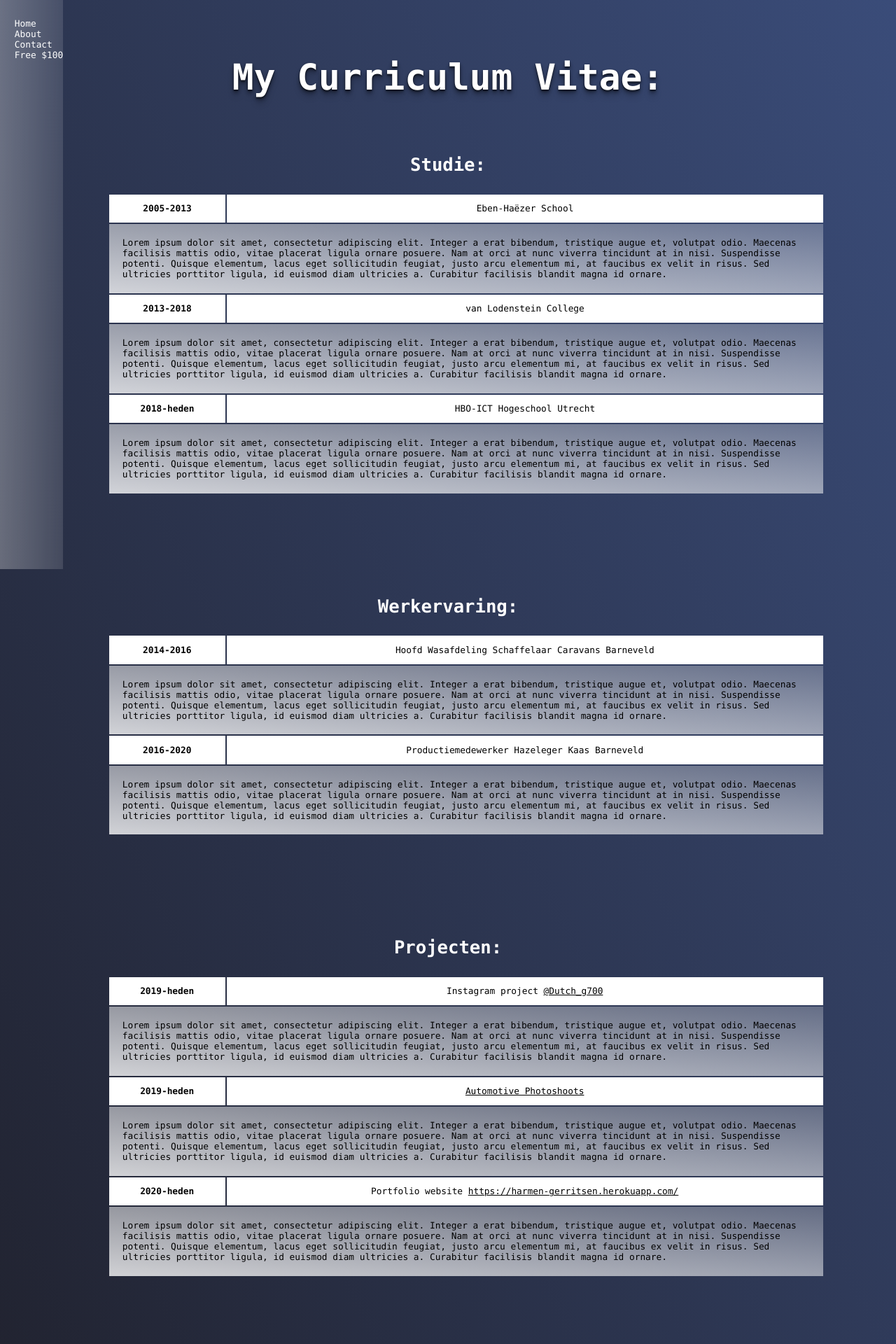
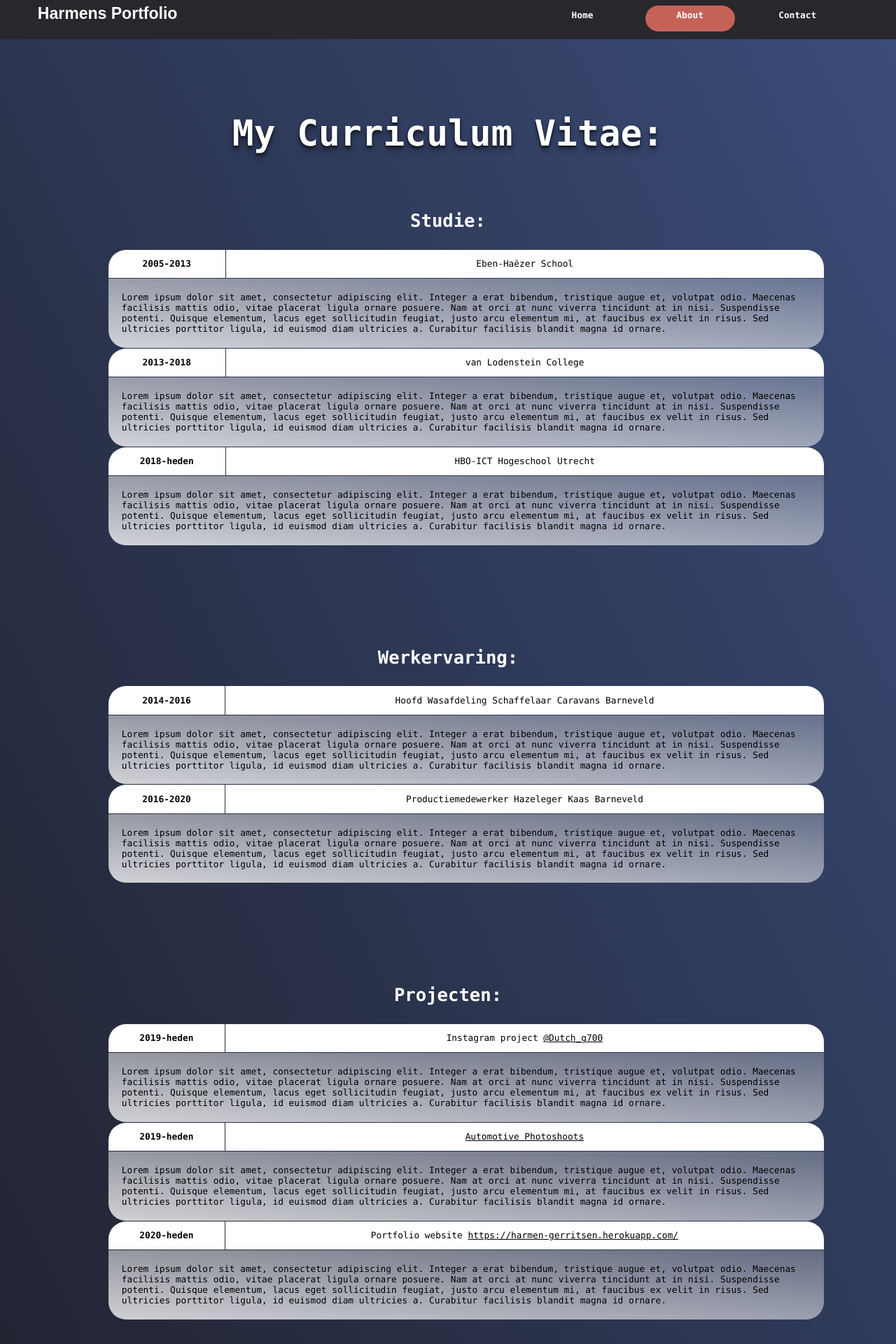
Before and after one commit to HarmenGerritsen/portfolio2, a Flask app: page /about in a window 1280 px wide. Shown: the top 1920 px of the page at 70% size. Run offline with Flask 2, Linux system fonts and the light colour scheme.

Commit message:
vertical to horizontal navbar

```diff
--- a/app.py
+++ b/app.py
@@ -1,6 +1,7 @@
 from flask import Flask, render_template
+from flask_cors import CORS
 app = Flask(__name__)
-
+CORS(app)
 
 @app.route('/')
 def hello():
@@ -17,14 +18,8 @@ def contact():
     return render_template("contact.html")
 
 
-@app.route('/form')
-def form():
-    return render_template("form.html")
-
-
 @app.errorhandler(404)
 def page_not_found(e):
-    # note that we set the 404 status explicitly
     return render_template('page-not-found.html'), 404
 
 
--- a/static/about.css
+++ b/static/about.css
@@ -2,7 +2,7 @@ h2 {
     font-size: 4vw;
     font-weight: bold;
     margin-bottom: 10vh;
-    margin-top: 10vh;
+    margin-top: 20vh;
     display: block;
     text-align: center;
     text-shadow: 0 3px 0.5px rgba(0,0,0,.1),
@@ -25,15 +25,15 @@ table {
     width: 80vw;
     color: black;
     padding-bottom: 10vh;
+    border-collapse: separate;
+    border-spacing: 0.2vh;
 }
 .info-title {
     background-color: #ffffff;
     padding: 1vw;
     text-align: center;
     width: 60vw;
-}
-.info-title:hover {
-    background-color: #f7f7f7;
+    border-top-right-radius: 25px;
 }
 .tab {
     font-weight: bold;
@@ -42,6 +42,7 @@ table {
     text-align: center;
     vertical-align: top;
     padding: 1vw;
+    border-top-left-radius: 25px;
 }
 .tab, .info-title {
     font-size: 1vw;
@@ -54,6 +55,8 @@ table {
     background-image: linear-gradient(to top right, rgba(255, 255, 255, 0.788), rgba(255, 255, 255, 0.253));
     column-span: 0;
     font-size: 1vw;
+    border-bottom-left-radius: 25px;
+    border-bottom-right-radius: 25px;
 }
 a {
     color: black;
@@ -62,46 +65,53 @@ a:hover {
     color: salmon;
 }
 
-/*menu sidebar*/
+/*nav top*/
 
-.navbar {
-    height: 100%;
-    width: 7vw;
-    background-image: linear-gradient(to right,rgba(255, 255, 255, 0.3),rgba(255, 255, 255, 0.13));
+#navtop {
+    width: 100%;
+    height: 7vh;
+    top: 0;
+    position: fixed;
+    background-color: rgb(39, 39, 44);
+}
+.navbutton {
+    font-size: 1vw;
+    width: 10vw;
+    color: rgb(255, 255, 255);
+    text-decoration: none;
     float: left;
-    position: fixed;
-    padding-top: 1vw;
-    top: 0;
+    text-align: center;
+    background-color: rgb(255, 255, 255, 0);
+    padding: 0.5vw 0;
+    margin: 1vh 1vw;
+    height: 3vh;
+    border-radius: 25px;
 }
-ul {
-    list-style-type: none;
-    position: fixed;
-    font-size: 1vw;
-    margin-left: -1.5vw;
-    margin-right: auto;
-}
-li {
-    text-align: left;
-}
-.menu {
-    text-decoration: none;
+.navbutton:hover {
+    background-color: rgb(74, 74, 83);
     color: rgb(255, 255, 255);
 }
-.menu:hover {
-    color: salmon;
+#highlight {
+    background-color: rgb(197, 98, 87);
 }
-li:hover {
-    animation-name: hover;
-    animation-duration: 300ms;
-    animation-fill-mode: forwards;
+#left-button {
+    margin-left: 38vw;
 }
-@keyframes hover {
-    0% {
-        transform: scale(1);
-    }
-    100% {
-        transform: scale(1.2);
-    }
+#navtitle {
+    font-size: 1.8vw;
+    float: left;
+    text-align: center;
+    padding: 0.5vw 0;
+    margin-top: auto;
+    margin-bottom: auto;
+    margin-left: 2vw;
+    height: auto;
+    width: 20vw;
+    text-decoration: none;
+    color: white;
+}
+#navtitle:hover {
+    color: rgb(255, 255, 255);
 }
 
 /* footer */
--- a/static/main.css
+++ b/static/main.css
@@ -15,7 +15,7 @@ h1 {
 }
 #title {
     font-size: 11vw;
-    font-family: 'Nova Square', cursive;
+    font-family: Avant Garde, sans-serif;
     margin-left: auto;
     margin-right: auto;
     text-shadow: 0 1px 0 #ccc,
@@ -41,6 +41,9 @@ span {
     color: black;
     border-radius: 1vw;
     font-size: 2vw;
+}
+span:active {
+    font-size: 1.6vw;
 }
 span:hover {
     color: white;
--- a/templates/about.html
+++ b/templates/about.html
@@ -1,6 +1,7 @@
 <!DOCTYPE html>
 <html lang="en">
 <head>
+    <link href="https://fonts.googleapis.com/css2?family=Nova+Square&display=swap" rel="stylesheet">
     <link rel="stylesheet" href='../static/about.css'>
     <meta charset="UTF-8">
     <meta name="viewport" content="width=device-width, initial-scale=1">
@@ -8,13 +9,13 @@
 </head>
 <body>
 <div id="page-container">
-<div class="navbar">
-    <ul>
-        <li class="list-1"><a class="menu" href="/">Home</a></li>
-        <li class="list-1"><a class="menu" href="/about">About</a></li>
-        <li class="list-1"><a class="menu" href="/contact">Contact</a></li>
-        <li class="list-1"><a class="menu" href="https://www.youtube.com/watch?v=dQw4w9WgXcQ&ab_channel=RickAstleyVEVO" target="_blank">Free $100</a></li>
-    </ul>
+<div id="navtop">
+    <strong>
+    <a id="navtitle" href="/" style="font-family: Avant Garde, sans-serif;"><span>Harmens Portfolio</span></a>
+    <a class="navbutton" id="left-button" href="/"><span>Home</span></a>
+    <a class="navbutton" id="highlight" href="/about"><span>About</span></a>
+    <a class="navbutton" href="/contact"><span>Contact</span></a>
+    </strong>
 </div>
 <h2>My Curriculum Vitae:</h2>
 <h3>Studie:</h3>
```
Also changed, not shown: static/contact.css (+39 -29 lines), templates/contact.html (+10 -9 lines), templates/main.html (+4 -3 lines).
